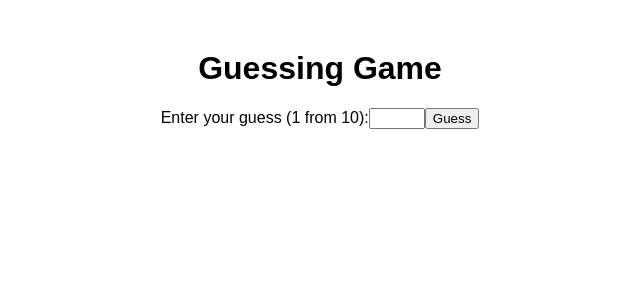
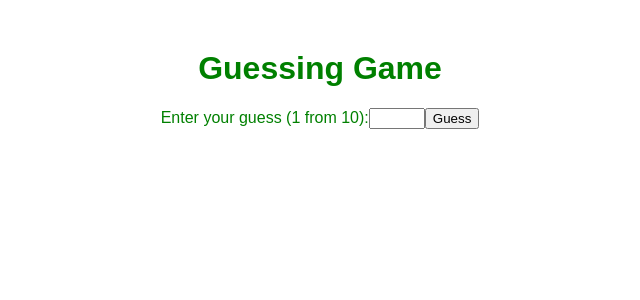
Before and after one commit to 77SKY/VUE-game, a Vue app: page / in a window 1280 px wide. Shown: the top 300 px of the page, without its empty margins (320-960 px from the left). Built offline with nearby package versions, Linux system fonts and the light colour scheme.

Commit message:
Update App.vue

```diff
--- a/src/App.vue
+++ b/src/App.vue
@@ -21,7 +21,7 @@ export default {
         target: 0,
         guess: null,
         message: '',
-        attempts: 3,
+        attempts: 0,
         gameOver: false
       };
     },
@@ -57,6 +57,7 @@ export default {
 <style>
 #app {
     font-family: Arial, sans-serif;
+  color:green;
     text-align: center;
     margin-top: 50px;
   }
```
